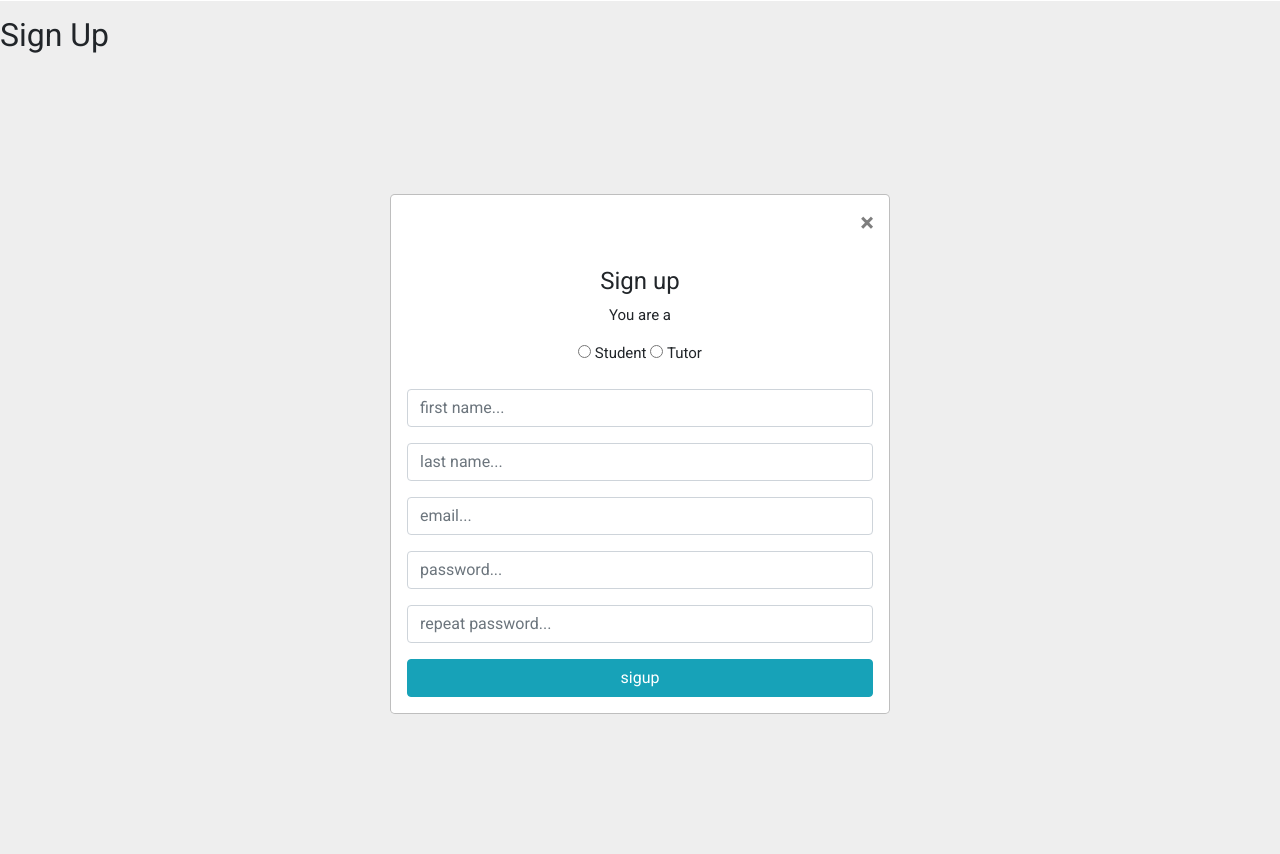
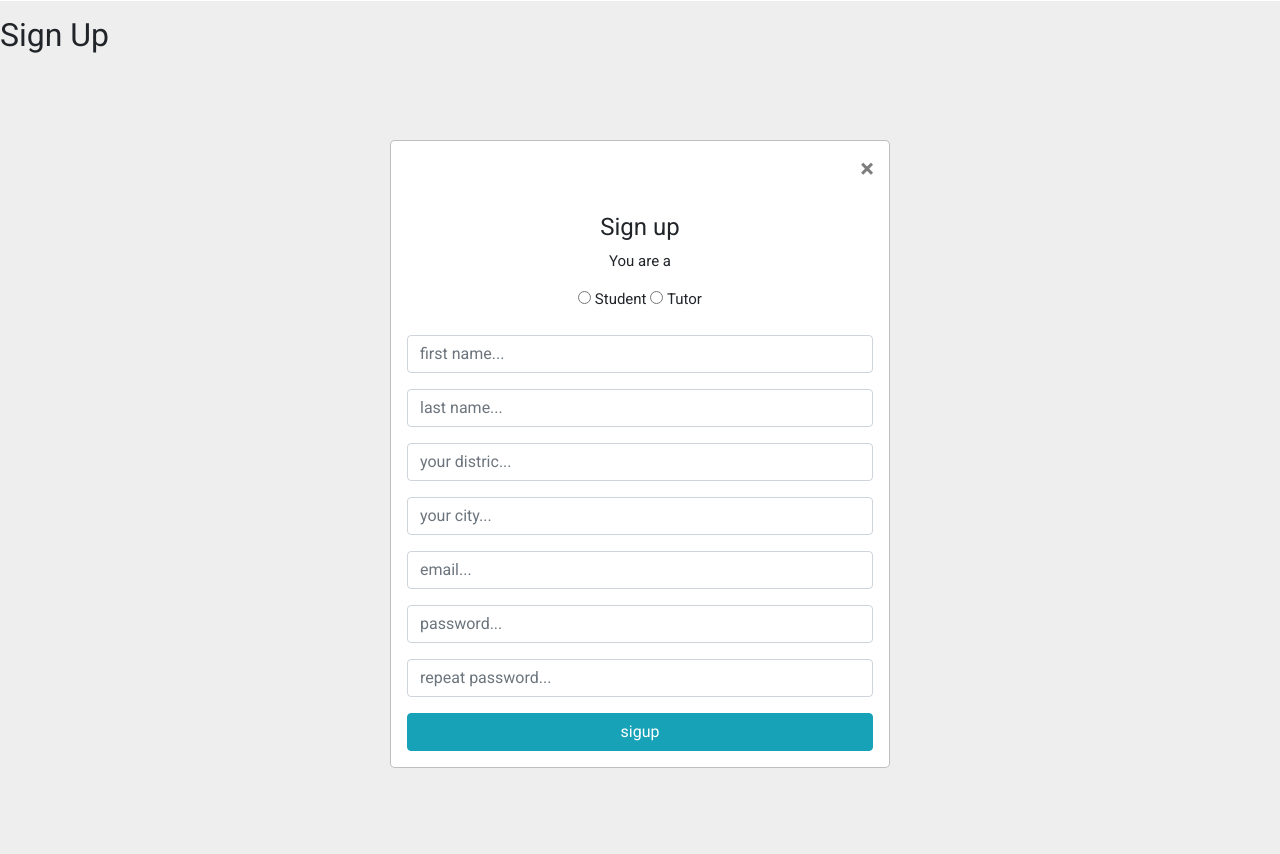
Before and after one commit to 33KDP/Enstitute, a PHP site: page /signup.php in a window 1280 px wide. Shown: the part 751-1605 px from the top of the page. Run offline with PHP 8.4, Linux system fonts and the light colour scheme; some libraries are stand-ins or nearby versions.

Commit message:
signup done

```diff
--- a/Enstitute Web Application/signup.php
+++ b/Enstitute Web Application/signup.php
@@ -36,6 +36,12 @@
                     </div>
                     <div class="form-group" id="grade">
                     <input type="number" class="form-control" min="1" max="13" step="1" id="grd" name="grade"  placeholder="Grade...">
+                    </div>
+                    <div class="form-group">
+                    <input type="text" class="form-control" id="dis" name="district" placeholder="your distric...">
+                    </div>
+                    <div class="form-group">
+                    <input type="text" class="form-control" id="cit" name="city" placeholder="your city...">
                     </div>
                     <div class="form-group">
                     <input type="text" class="form-control" id="email1" name="email" placeholder="email...">
```
